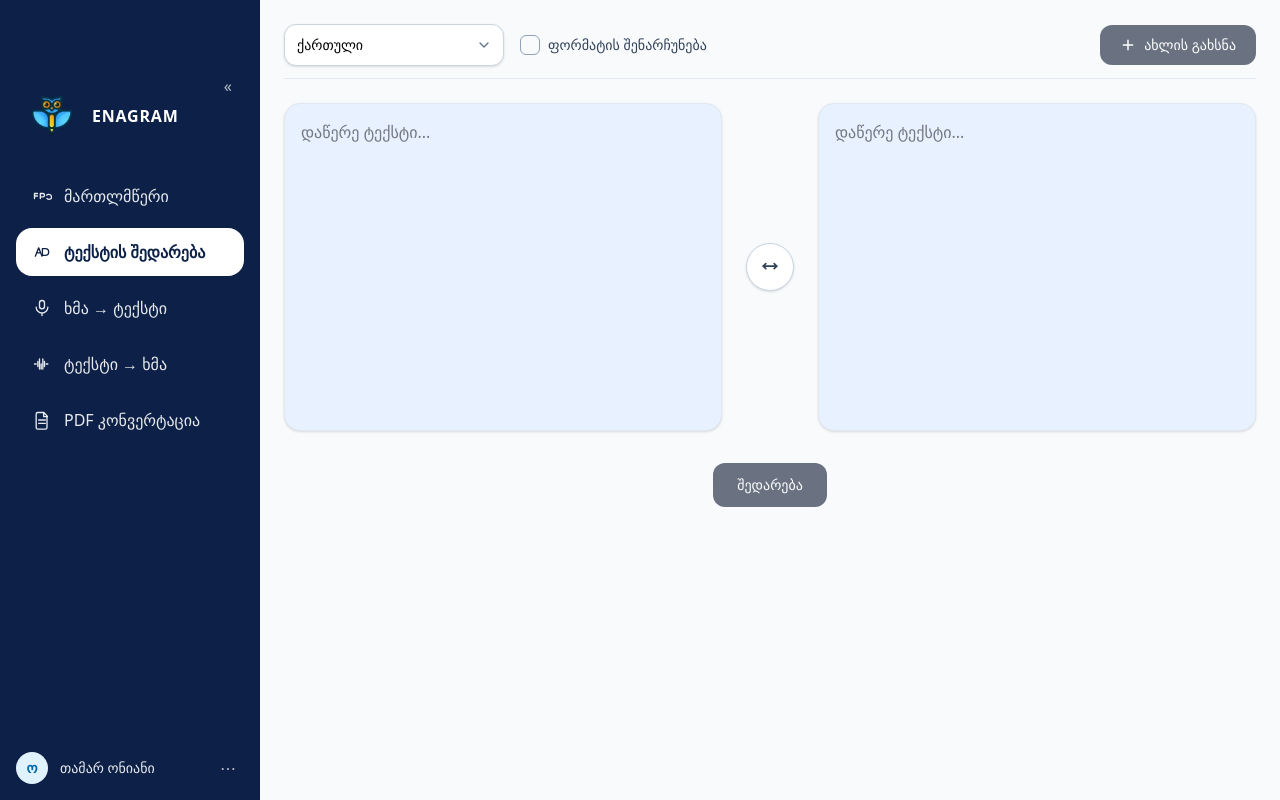
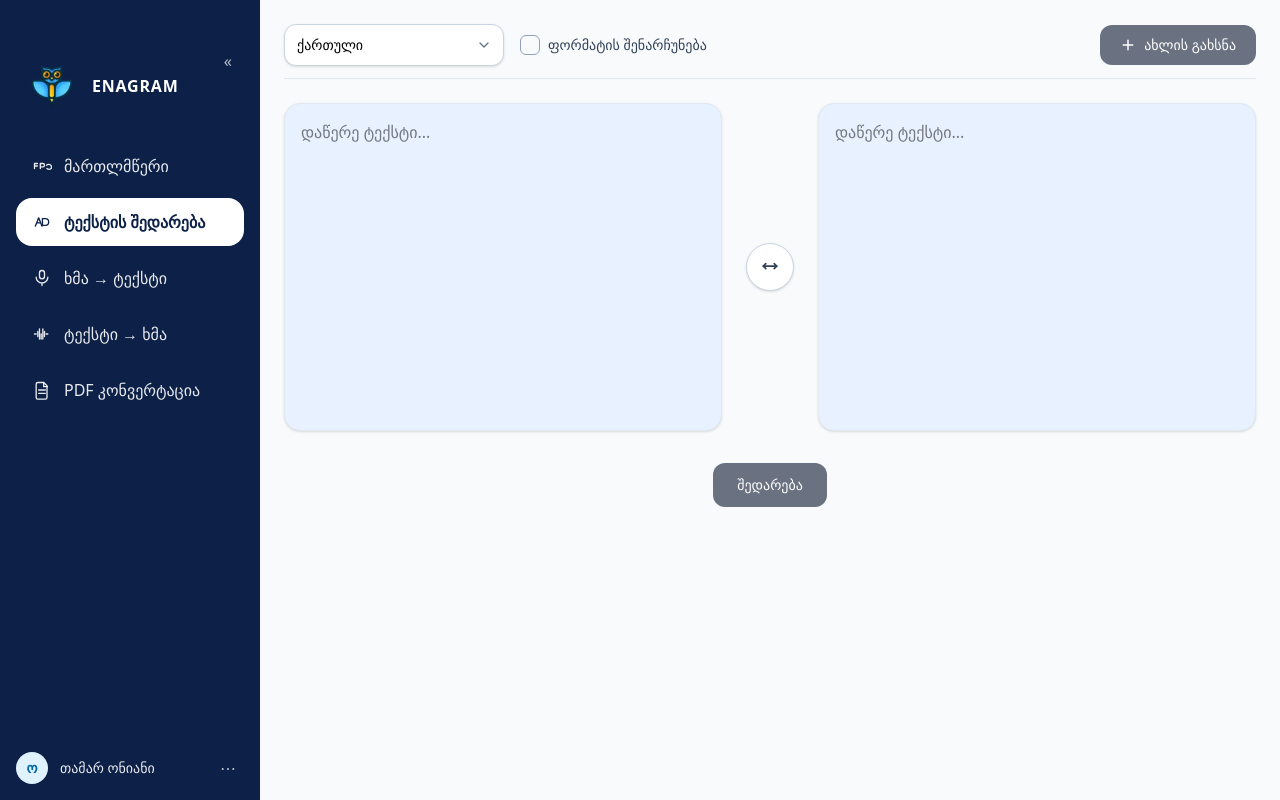
Before and after one commit to giorgibliadze/text-comparable, a React (Vite) app: page / in a window 1280 px wide. Built offline with nearby package versions, Linux system fonts and the light colour scheme.

Commit message:
SideNav brand fix

```diff
--- a/src/components/SideNav.jsx
+++ b/src/components/SideNav.jsx
@@ -86,7 +86,7 @@ export default function SideNav({
             <aside className="hidden lg:flex bg-[#0d2148] text-white w-[260px] px-4 pt-6 pb-4 flex-col">
                 <div className="flex items-center justify-between px-1">
                     <Brand brand={brand} />
-                    <button className="text-white/70 hover:text-white rounded-lg px-2 py-1" aria-label="Collapse">«</button>
+                    <button className="text-white/70 hover:text-white rounded-lg px-2 py-1 lg:mt-[-20px]" aria-label="Collapse">«</button>
                 </div>
 
                 <MenuList items={items} active={active} onSelect={go} variant="sidebar" className="mt-6 space-y-2" />
@@ -132,7 +132,7 @@ function NavItem({ Icon, label, active, onClick, variant }) {
 
 function Brand({ brand }) {
     return (
-        <div className="flex items-center gap-2 lg:mt-[60px]">
+        <div className="flex items-center gap-2 lg:mt-[30px]">
             {/* Tile behind the logo (keeps your rounded square look) */}
             <div className="w-16 h-16 grid place-items-center overflow-hidden">
                 <img
```
